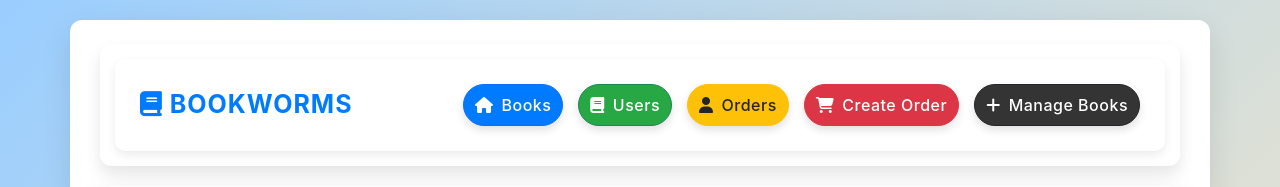
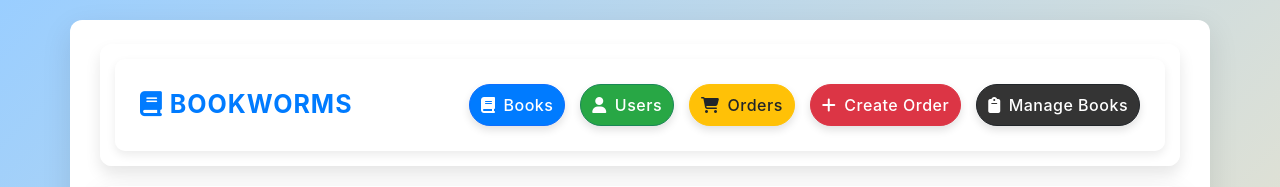
Before and after one commit to Kylea4708/Agile-Project-2025, a Flask app: page /books in a window 1280 px wide. Shown: the top 187 px of the page. Run offline with Flask 3, Linux system fonts and the light colour scheme.

Commit message:
fixed icons for buttons

```diff
--- a/Project/templates/base.html
+++ b/Project/templates/base.html
@@ -88,32 +88,27 @@
             margin-right: 8px;
         }
 
-        /* Home icon */
+        /* Book icon */
         .navbar-links a:nth-child(1)::before {
-            content: "\f015";
-        }
-
-        /* Book icon */
-        .navbar-links a:nth-child(2)::before {
             content: "\f02d";
         }
 
         /* User icon */
-        .navbar-links a:nth-child(3)::before {
+        .navbar-links a:nth-child(2)::before {
             content: "\f007";
         }
 
         /* Shopping cart icon */
-        .navbar-links a:nth-child(4)::before {
+        .navbar-links a:nth-child(3)::before {
             content: "\f07a";
         }
 
         /* Plus Icon */
-        .navbar-links a:nth-child(5)::before {
+        .navbar-links a:nth-child(4)::before {
             content: "\f067";
         }
 
-        .navbar-links a:nth-child(6)::before {
+        .navbar-links a:nth-child(5)::before {
             content: "\f328";
         }
 
```
